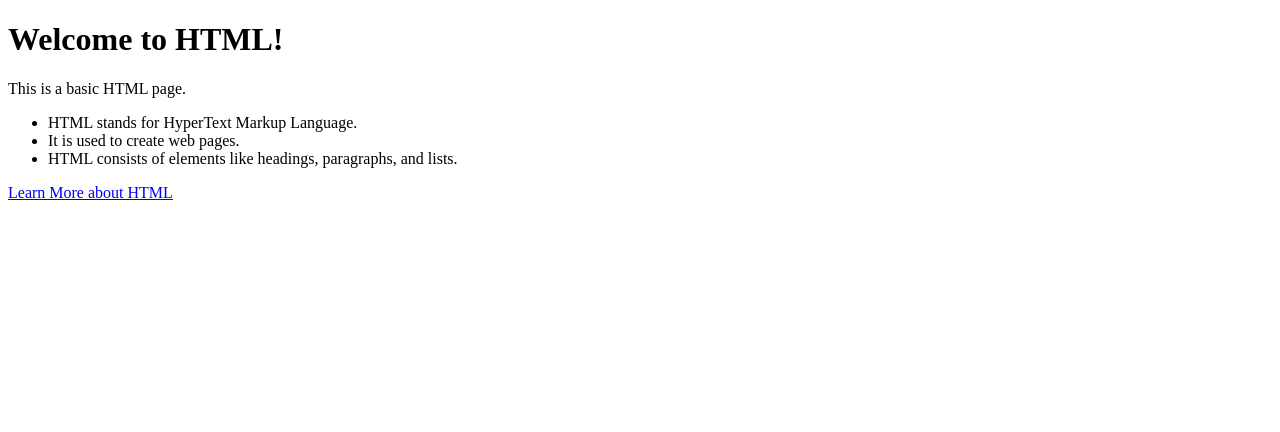
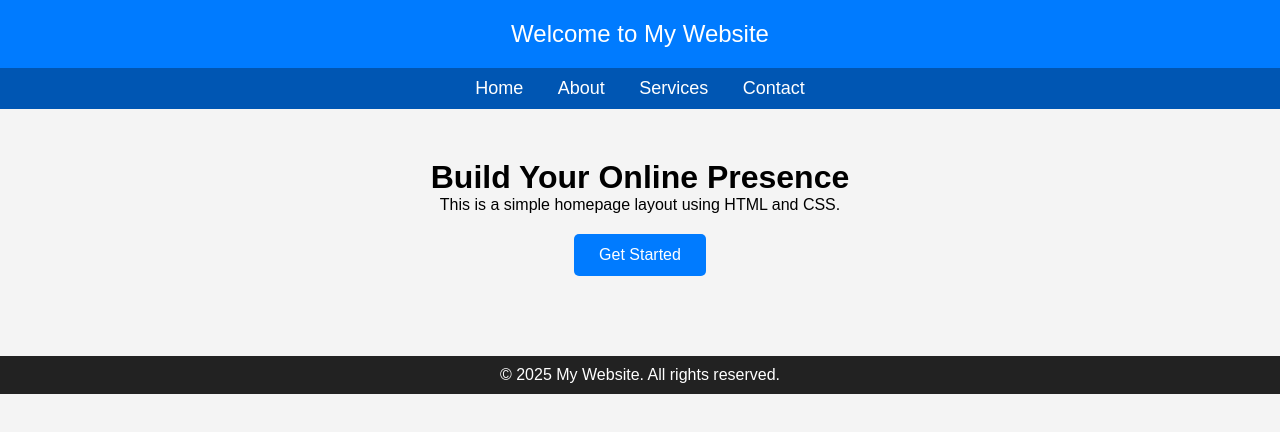
Before and after one commit to diya-trambadiya/Readable, a plain HTML site: page index.html in a window 1280 px wide. Drawn offline with Linux system fonts and the light colour scheme.

Commit message:
Update index.html

```diff
--- a/index.html
+++ b/index.html
@@ -3,16 +3,78 @@
 <head>
     <meta charset="UTF-8">
     <meta name="viewport" content="width=device-width, initial-scale=1.0">
-    <title>Introduction to HTML</title>
+    <title>My Homepage</title>
+    <style>
+        * {
+            margin: 0;
+            padding: 0;
+            box-sizing: border-box;
+            font-family: Arial, sans-serif;
+        }
+        body {
+            background-color: #f4f4f4;
+            text-align: center;
+        }
+        header {
+            background: #007BFF;
+            color: white;
+            padding: 20px;
+            font-size: 24px;
+        }
+        nav {
+            background: #0056b3;
+            padding: 10px;
+        }
+        nav a {
+            color: white;
+            text-decoration: none;
+            margin: 0 15px;
+            font-size: 18px;
+        }
+        nav a:hover {
+            text-decoration: underline;
+        }
+        .container {
+            padding: 50px;
+        }
+        .btn {
+            display: inline-block;
+            margin-top: 20px;
+            padding: 12px 25px;
+            background: #007BFF;
+            color: white;
+            text-decoration: none;
+            border-radius: 5px;
+        }
+        .btn:hover {
+            background: #0056b3;
+        }
+        footer {
+            background: #222;
+            color: white;
+            padding: 10px;
+            margin-top: 30px;
+        }
+    </style>
 </head>
 <body>
-    <h1>Welcome to HTML!</h1>
-    <p>This is a basic HTML page.</p>
-    <ul>
-        <li>HTML stands for HyperText Markup Language.</li>
-        <li>It is used to create web pages.</li>
-        <li>HTML consists of elements like headings, paragraphs, and lists.</li>
-    </ul>
-    <a href="https://www.w3schools.com/html/">Learn More about HTML</a>
+
+    <header>Welcome to My Website</header>
+
+    <nav>
+        <a href="#">Home</a>
+        <a href="#">About</a>
+        <a href="#">Services</a>
+        <a href="#">Contact</a>
+    </nav>
+
+    <div class="container">
+        <h1>Build Your Online Presence</h1>
+        <p>This is a simple homepage layout using HTML and CSS.</p>
+        <a href="#" class="btn">Get Started</a>
+    </div>
+
+    <footer>&copy; 2025 My Website. All rights reserved.</footer>
+
 </body>
 </html>
```
